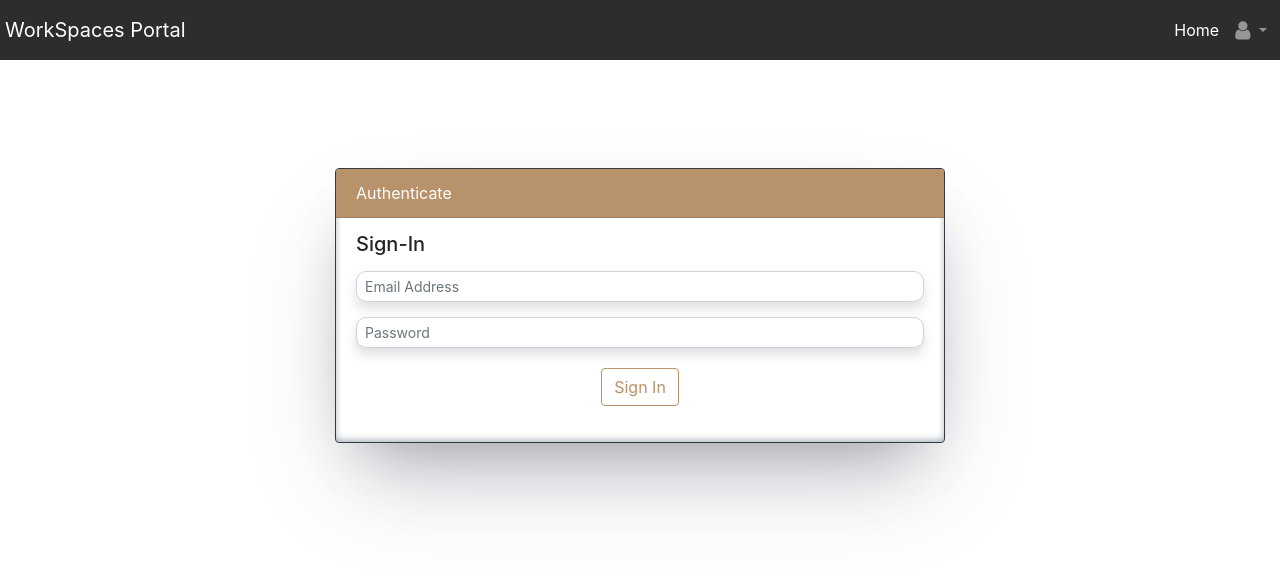
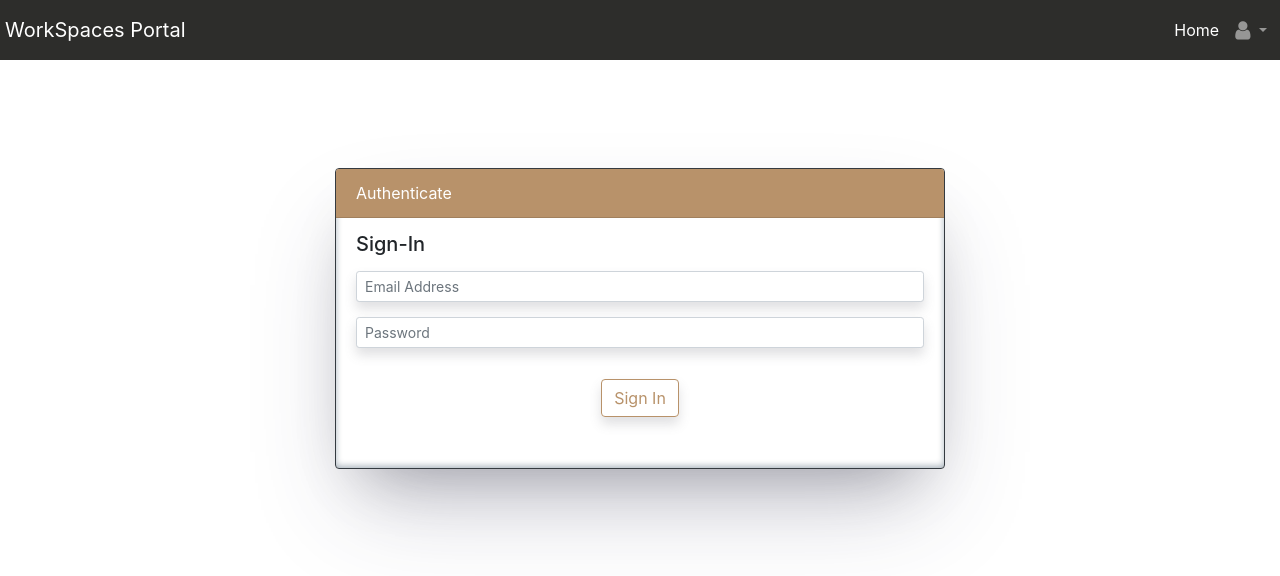
Before and after one commit to varxnnn/automated-portal-aws-workspaces, a Jekyll site: the page built from website/signin.html, in a window 1280 px wide. Shown: the top 576 px of the page. Built offline with Jekyll 4.4.1, drawn with Linux system fonts in a browser that asks for light colours; nearby versions of some CDN libraries.

Commit message:
global css

```diff
--- a/website/css/theme.css
+++ b/website/css/theme.css
@@ -59,20 +59,14 @@
 .col-md-8.col-lg-6.mr-auto.ml-auto {
   margin-top: 10% !important;
 }
-input#emailInputSignin {
+input{
   margin: 15px 0px 15px 0px;
-  border-radius: 10px;
-  box-shadow: rgb(100 100 111 / 20%) 0px 7px 12px 0px;
-}
-input#passwordInputSignin {
-  margin: 15px 0px 20px 0px;
   border-radius: 10px;
   box-shadow: rgb(100 100 111 / 20%) 0px 7px 12px 0px;
 }
 .card.border-dark {
   box-shadow: rgb(50 50 93 / 25%) 0px 50px 100px -20px, rgb(0 0 0 / 30%) 0px 30px 60px -30px, rgb(10 37 64 / 35%) 0px -2px 6px 0px inset;
 }
-
 nav.navbar.navbar-expand-sm.navbar-dark.bg-dark.mb-3 {
   background: #2d2d2b !important;
 }
@@ -85,7 +79,12 @@
   background-image: none;
   border-color: #b8926a;
 }
-
+.btn-outline-primary:hover {
+  color: #2d2d2b !important;
+  background-color: transparent;
+  background-image: none;
+  border-color: #2d2d2b !important;
+}
 .dropdown-menu.show {
   margin: 14px 0px 0px -106px;
 }
```
